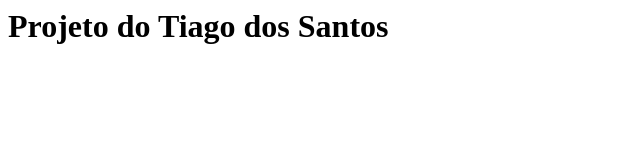
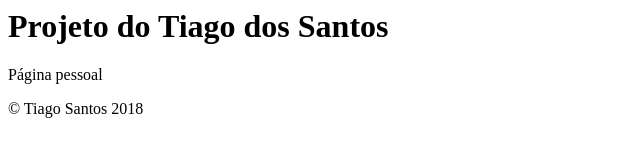
Before and after one commit to TiagodosSantos/curso-git, a plain HTML site: page index.html in a window 1280 px wide. Shown: the whole page, without its empty margins (0-640 px from the left). Drawn offline with Linux system fonts and the light colour scheme.

Commit message:
Adicionando footer

```diff
--- a/index.html
+++ b/index.html
@@ -2,5 +2,11 @@
     <head></head>
     <body>
         <h1>Projeto do Tiago dos Santos</h1>
+        <p>Página pessoal</p>
+
+        <footer>
+            &copy; Tiago Santos 2018
+        </footer>
     </body>
+
 </html>
```
